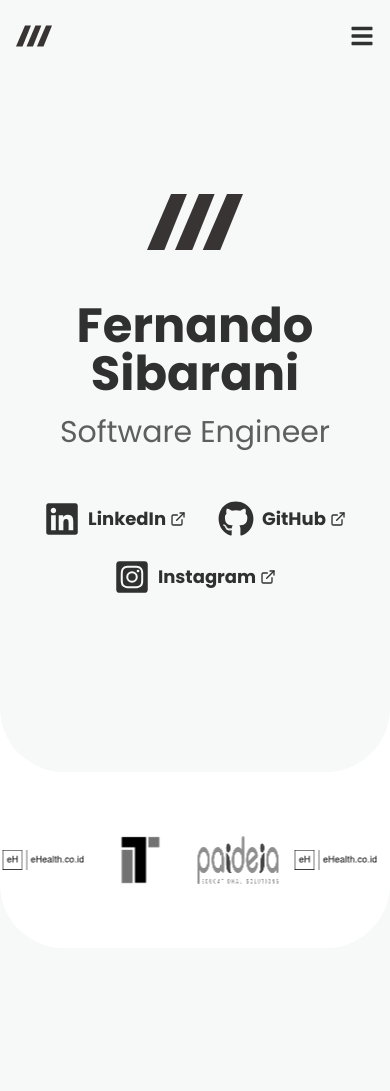
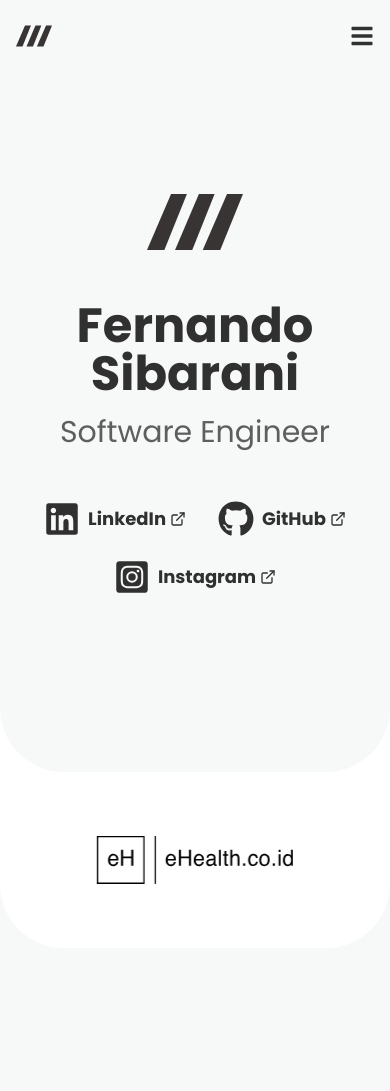
Before and after one commit to martuafernando/martuafernando.github.io, a Next.js app: page / in a window 390 px wide. Shown: the top 1091 px of the page. Built offline with nearby package versions, Linux system fonts and the light colour scheme.

Commit message:
fix: fix marquee in mobile view

```diff
--- /dev/null
+++ b/src/presentation/components/company-marquee.tsx
@@ -0,0 +1,57 @@
+"use client";
+
+import Experience from "@/domain/entities/experience";
+import Image from "next/image";
+import useWindowSize from "../hook/useWindowSize";
+import { breakpoint } from "../constant/breakpoint";
+
+interface CompanyMarqueeComonentProps {
+  className?: string;
+  experience: Experience[]
+}
+
+export default function CompanyMarqueeComonent(props: Readonly<CompanyMarqueeComonentProps>) {
+  const { className, experience } = props;
+  const window = useWindowSize()
+
+  const itemCount = getItemCount(window.width)
+
+  return (
+    <div
+        className={`animate-marquee flex will-change-transform ${className}`}
+        style={{
+          width: `${(experience.length / itemCount) * 100}%`,
+          animationDuration: `${experience.length}s`,
+        }}
+      >
+        {experience.map((experience, index) => (
+          <>
+            <div className="flex-1" key={`experience-${experience.id}-${index}`}>
+              <Image
+                className="w-fit mx-auto h-12 block grayscale hover:grayscale-0 transition-all duration-300"
+                width={48}
+                height={48}
+                src={experience.companyLogoHorizontalUrl}
+                alt={`${experience.companyName} logo`}
+              />
+            </div>
+            <div className="flex-0 w-4"></div>
+          </>
+        ))}
+      </div>
+  );
+
+  function getItemCount(width: number): number {
+    const itemCounts = {
+      default: 1, // Mobile fallback
+      sm: 2,      // Small screens
+      md: 3,      // Medium screens
+      lg: 4,      // Large screens
+    };
+
+    if (width >= breakpoint.lg) return itemCounts.lg;
+    if (width >= breakpoint.md) return itemCounts.md;
+    if (width >= breakpoint.sm) return itemCounts.sm;
+    return itemCounts.default;
+  }
+}
--- a/src/presentation/components/project-list.tsx
+++ b/src/presentation/components/project-list.tsx
@@ -3,7 +3,6 @@
 import React, { useEffect, useRef } from "react";
 import ProjectThumbnail from "@/presentation/components/project-thumbnail";
 import Project from "@/domain/entities/project";
-import useWindowSize from "../hook/useWindowSize";
 
 interface ProjectListProps {
   projects: Project[];
--- a/src/presentation/section/company-section.tsx
+++ b/src/presentation/section/company-section.tsx
@@ -1,5 +1,6 @@
 import { getAllExperience } from "@/data/repositories/experience-repository";
 import Image from "next/image";
+import CompanyMarqueeComonent from "../components/company-marquee";
 
 interface CompanySectionProps {
   className?: string;
@@ -16,28 +17,9 @@ export default function CompanySection(props: Readonly<CompanySectionProps>) {
 
   return (
     <section className={`group [will-change: transform] ${className}`}>
-      <div
-        className={`animate-marquee flex will-change-transform`}
-        style={{
-          width: `${(experience.length / 4) * 100}%`,
-          animationDuration: `${experience.length}s`,
-        }}
-      >
-        {experience.map((experience, index) => (
-          <>
-            <div className="flex-1" key={`experience-${experience}-${index}`}>
-              <Image
-                className="w-fit mx-auto h-12 block grayscale hover:grayscale-0 transition-all duration-300"
-                width={48}
-                height={48}
-                src={experience.companyLogoHorizontalUrl}
-                alt={`${experience.companyName} logo`}
-              />
-            </div>
-            <div className="flex-0 w-4"></div>
-          </>
-        ))}
-      </div>
+      <CompanyMarqueeComonent
+        experience={experience}
+      />
     </section>
   );
 }
```
